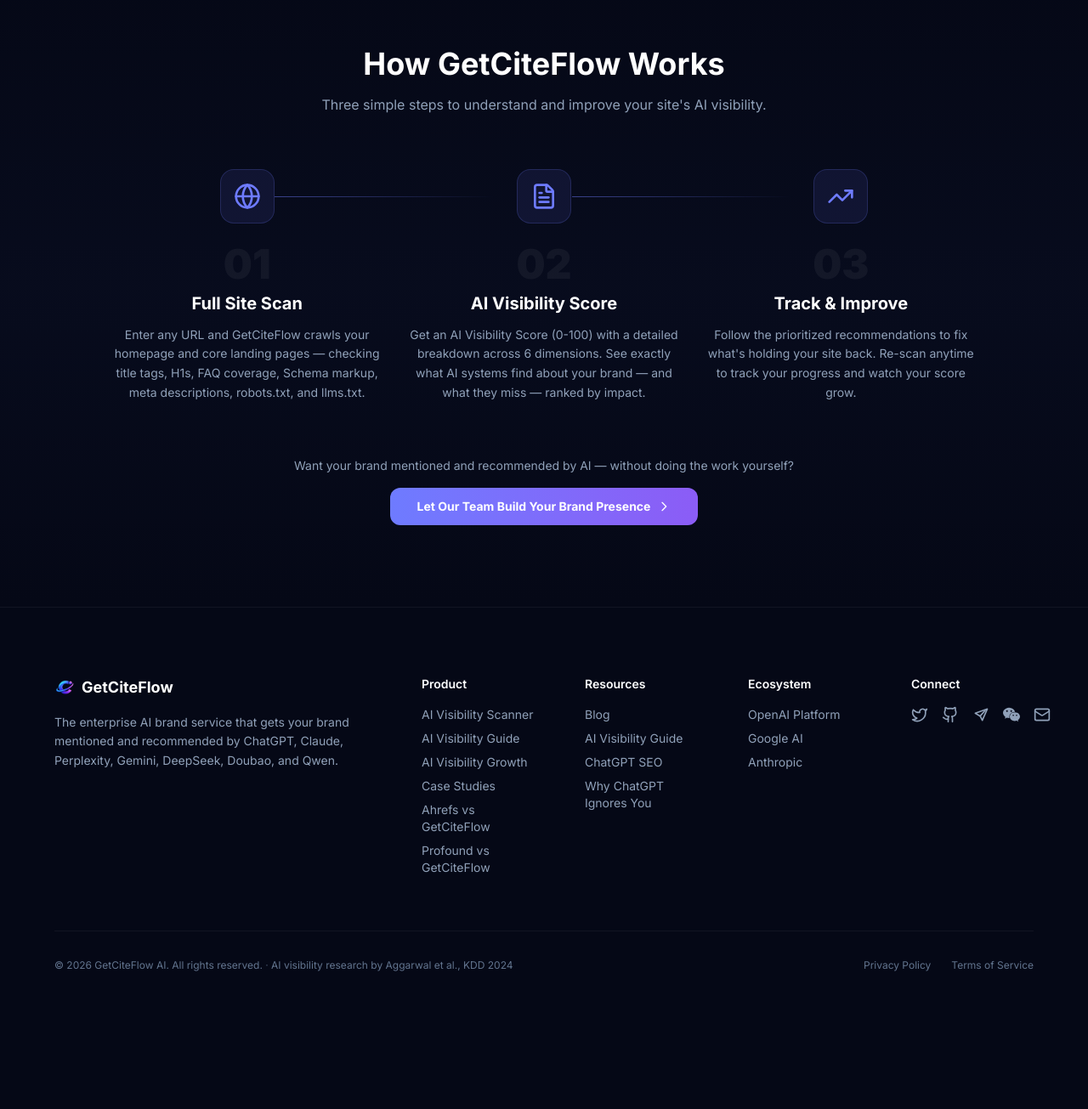
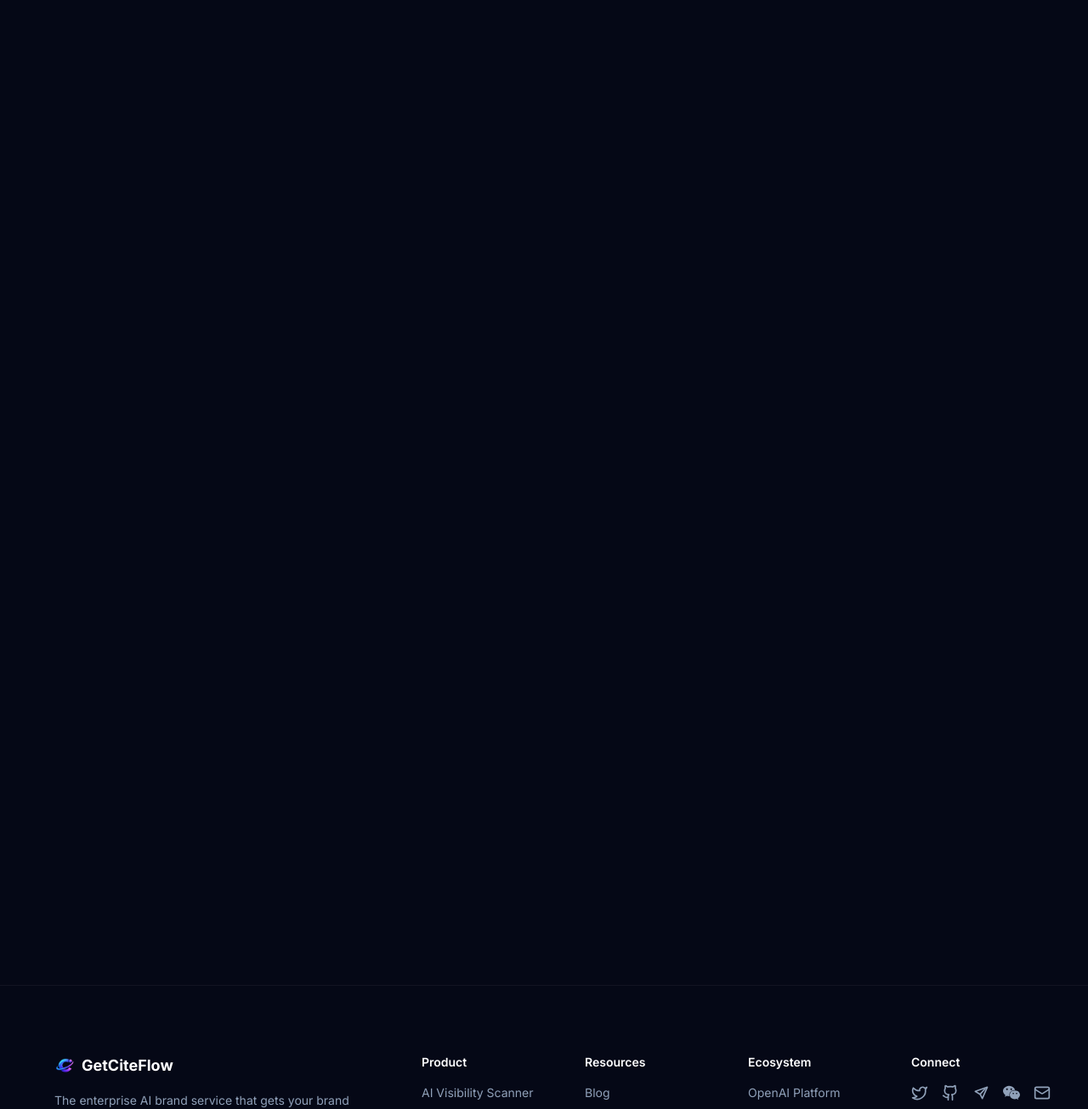
Before and after one commit to yan253319066/CiteFlow, a Next.js app: page / in a window 1280 px wide. Shown: the part 2255-3560 px from the top of the page at 85% size. Before the commit the page ends 3479 px from the top, so only its background shows below. Built offline with nearby package versions, Linux system fonts and the light colour scheme; no server answers.

Commit message:
test(WRS): add empty tall divs instead of sections to test height threshold

```diff
--- a/app/page.tsx
+++ b/app/page.tsx
@@ -23,7 +23,8 @@
       <Hero />
       <ScoreCards />
       <Features />
-      <HowItWorks />
+      <div style={{height: '600px', background: 'transparent'}} />
+      <div style={{height: '600px', background: 'transparent'}} />
     </main>
   );
 }
```
